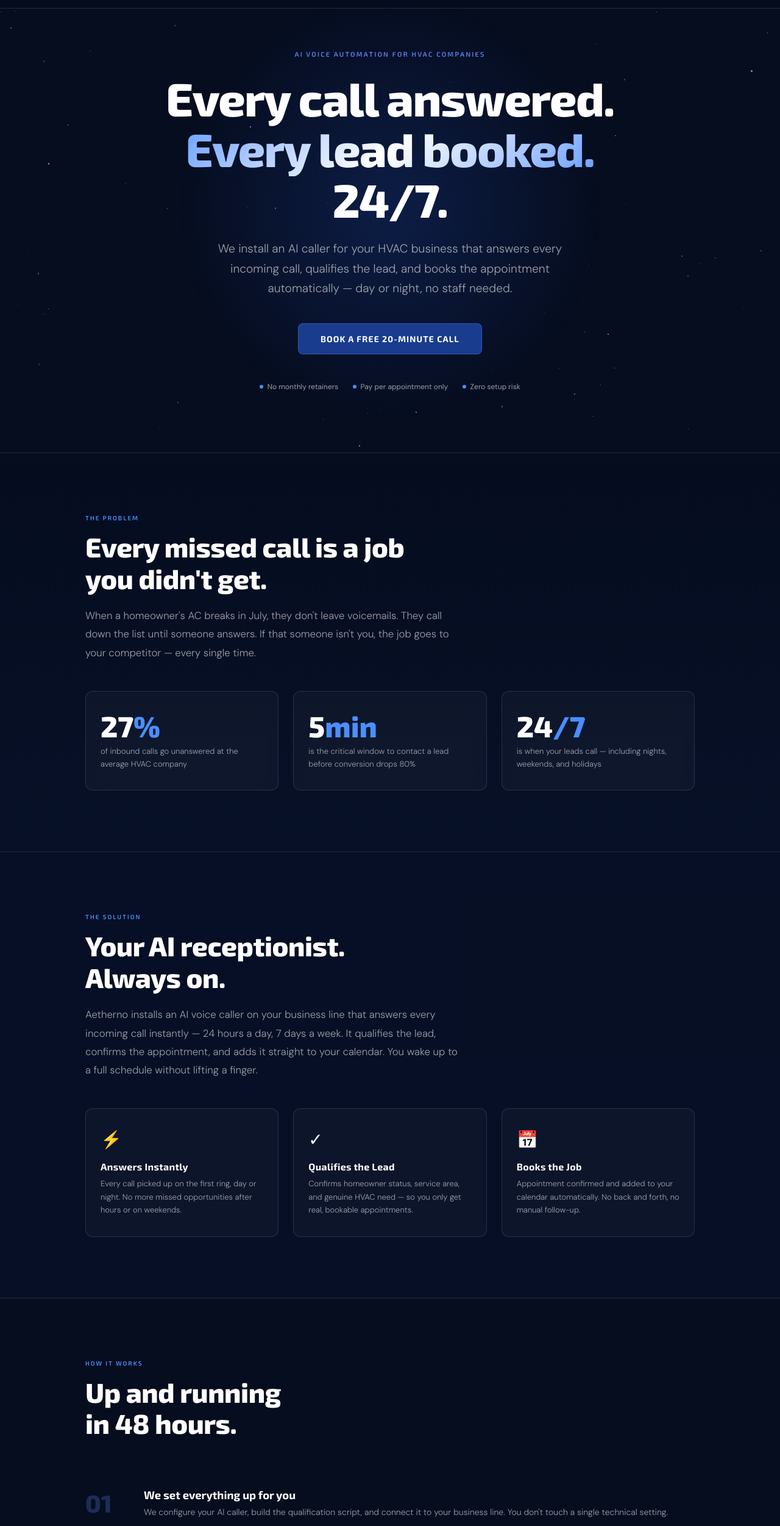
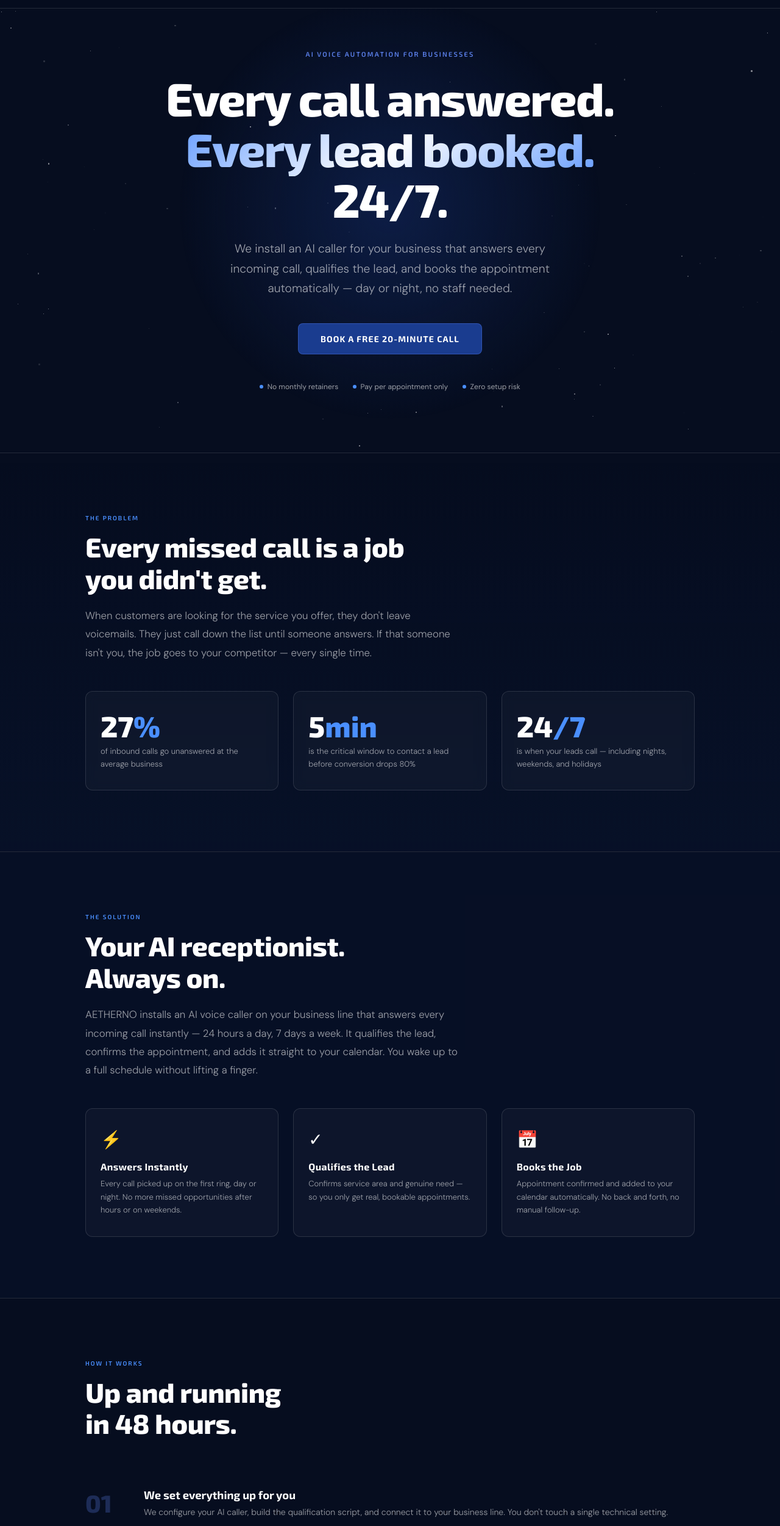
Before and after one commit to Aethernohq/Aetherno, a plain HTML site: page index.html in a window 1280 px wide. Shown: the part 58-2560 px from the top of the page at 61% size. Drawn offline with Linux system fonts and the light colour scheme.

Commit message:
Add files via upload

```diff
--- a/index.html
+++ b/index.html
@@ -3,7 +3,7 @@
 <head>
   <meta charset="UTF-8" />
   <meta name="viewport" content="width=device-width, initial-scale=1.0"/>
-  <title>Aetherno — AI Voice Automation for HVAC</title>
+  <title>AETHERNO — AI Voice Automation for Businesses</title>
   <link rel="preconnect" href="https://fonts.googleapis.com">
   <link href="https://fonts.googleapis.com/css2?family=Exo+2:wght@300;400;500;600;700;800&family=DM+Sans:wght@300;400;500&display=swap" rel="stylesheet">
   <style>
@@ -594,14 +594,14 @@
   <!-- Hero -->
   <section class="hero">
     <div class="hero-glow"></div>
-    <p class="hero-eyebrow">AI Voice Automation for HVAC Companies</p>
+    <p class="hero-eyebrow">AI Voice Automation for Businesses</p>
     <h1 class="hero-title">
       Every call answered.<br/>
       <span>Every lead booked.</span><br/>
       24/7.
     </h1>
     <p class="hero-sub">
-      We install an AI caller for your HVAC business that answers every incoming call, qualifies the lead, and books the appointment automatically — day or night, no staff needed.
+      We install an AI caller for your business that answers every incoming call, qualifies the lead, and books the appointment automatically — day or night, no staff needed.
     </p>
     <div class="hero-cta">
       <a href="https://calendly.com/george-aetherno/30min" target="_blank" class="btn-primary">Book a Free 20-Minute Call</a>
@@ -621,12 +621,12 @@
       <span class="section-label reveal">The Problem</span>
       <h2 class="section-title reveal">Every missed call is a job<br/>you didn't get.</h2>
       <p class="section-body reveal">
-        When a homeowner's AC breaks in July, they don't leave voicemails. They call down the list until someone answers. If that someone isn't you, the job goes to your competitor — every single time.
+        When customers are looking for the service you offer, they don't leave voicemails. They just call down the list until someone answers. If that someone isn't you, the job goes to your competitor — every single time.
       </p>
       <div class="stat-row">
         <div class="stat-card reveal">
           <div class="stat-number">27<span>%</span></div>
-          <div class="stat-desc">of inbound calls go unanswered at the average HVAC company</div>
+          <div class="stat-desc">of inbound calls go unanswered at the average business</div>
         </div>
         <div class="stat-card reveal">
           <div class="stat-number">5<span>min</span></div>
@@ -648,7 +648,7 @@
       <span class="section-label reveal">The Solution</span>
       <h2 class="section-title reveal">Your AI receptionist.<br/>Always on.</h2>
       <p class="section-body reveal">
-        Aetherno installs an AI voice caller on your business line that answers every incoming call instantly — 24 hours a day, 7 days a week. It qualifies the lead, confirms the appointment, and adds it straight to your calendar. You wake up to a full schedule without lifting a finger.
+        AETHERNO installs an AI voice caller on your business line that answers every incoming call instantly — 24 hours a day, 7 days a week. It qualifies the lead, confirms the appointment, and adds it straight to your calendar. You wake up to a full schedule without lifting a finger.
       </p>
       <div class="benefit-grid">
         <div class="benefit-card reveal">
@@ -659,7 +659,7 @@
         <div class="benefit-card reveal">
           <span class="benefit-icon">✓</span>
           <div class="benefit-title">Qualifies the Lead</div>
-          <div class="benefit-desc">Confirms homeowner status, service area, and genuine HVAC need — so you only get real, bookable appointments.</div>
+          <div class="benefit-desc">Confirms service area and genuine need — so you only get real, bookable appointments.</div>
         </div>
         <div class="benefit-card reveal">
           <span class="benefit-icon">📅</span>
@@ -739,7 +739,7 @@
     <span class="section-label reveal" style="display:block;text-align:center">Get Started</span>
     <h2 class="section-title reveal">Ready to stop<br/>missing leads?</h2>
     <p class="section-body reveal">
-      Book a free 20-minute call and we'll show you exactly how Aetherno works for your business. No pressure, no pitch — just a straight conversation about whether this is the right fit.
+      Book a free 20-minute call and we'll show you exactly how AETHERNO works for your business. No pressure, no pitch — just a straight conversation about whether this is the right fit.
     </p>
     <div class="reveal">
       <a href="https://calendly.com/george-aetherno/30min" target="_blank" class="btn-primary">Book a Free 20-Minute Call</a>
@@ -750,8 +750,8 @@
   <footer>
     <img src="logo.png" alt="Aetherno" class="footer-logo" />
     <div class="footer-right">
-      <a href="mailto:george@aetherno.com">george@aetherno.com</a>
-      &nbsp;·&nbsp; © 2026 Aetherno. All rights reserved.
+      <a href="mailto:info@aetherno.com">info@aetherno.com</a>
+      &nbsp;·&nbsp; © 2026 AETHERNO. All rights reserved.
     </div>
   </footer>
 
```
Also changed, not shown: logo(1).png (added).
